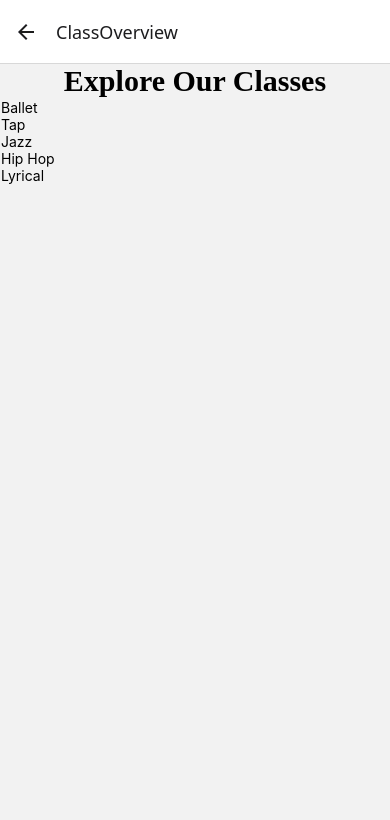
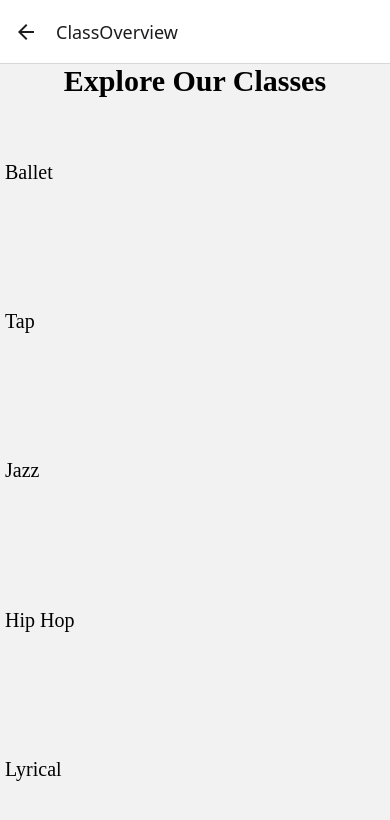
Before and after one commit to SEG3125-2026/seg3125-lab8_group20, a React Native app in the folder myproject/: screen / in a window 390 px wide. Both pictures are taken after a click on the button "REGISTER". Shown: the top 820 px of the page. Built offline with nearby package versions, Linux system fonts and the light colour scheme.

Commit message:
my part complete

```diff
--- a/myproject/screens/classoverview.js
+++ b/myproject/screens/classoverview.js
@@ -8,14 +8,14 @@ export default function ClassOverviewScreen(){
         navigation.navigate('Home')
     };
     return(
-            <View>
+            <View style={styles.layout}>
                 <Text style={globalStyles.bigTitleText}>Explore Our Classes</Text>
-                <View style={styles.layout}>
-                    <Text onPress={() => navigation.navigate('Ballet')}>Ballet</Text>
-                    <Text onPress={() => navigation.navigate('Tap')}>Tap</Text>
-                    <Text onPress={() => navigation.navigate('Jazz')}>Jazz</Text>
-                    <Text onPress={() => navigation.navigate('HipHop')}>Hip Hop</Text>
-                    <Text onPress={() => navigation.navigate('Lyrical')}>Lyrical</Text>
+                <View style={styles.layout2}>
+                    <Text style={styles.textFormat} onPress={() => navigation.navigate('Ballet')}>Ballet</Text>
+                    <Text style={styles.textFormat} onPress={() => navigation.navigate('Tap')}>Tap</Text>
+                    <Text style={styles.textFormat} onPress={() => navigation.navigate('Jazz')}>Jazz</Text>
+                    <Text style={styles.textFormat} onPress={() => navigation.navigate('HipHop')}>Hip Hop</Text>
+                    <Text style={styles.textFormat} onPress={() => navigation.navigate('Lyrical')}>Lyrical</Text>
                 </View>
             </View>
     )
@@ -24,7 +24,15 @@ export default function ClassOverviewScreen(){
 const styles = StyleSheet.create({
     layout: {
       flex: 1,
-      padding: 1,
+    },
+    layout2: {
+      flex: 1,
       justifyContent: 'space-around',
+      flexDirection: 'column',
     },
+    textFormat: {
+      fontSize: 20,
+      fontFamily: 'nunito',
+      margin: 5,
+    }
 })
```
